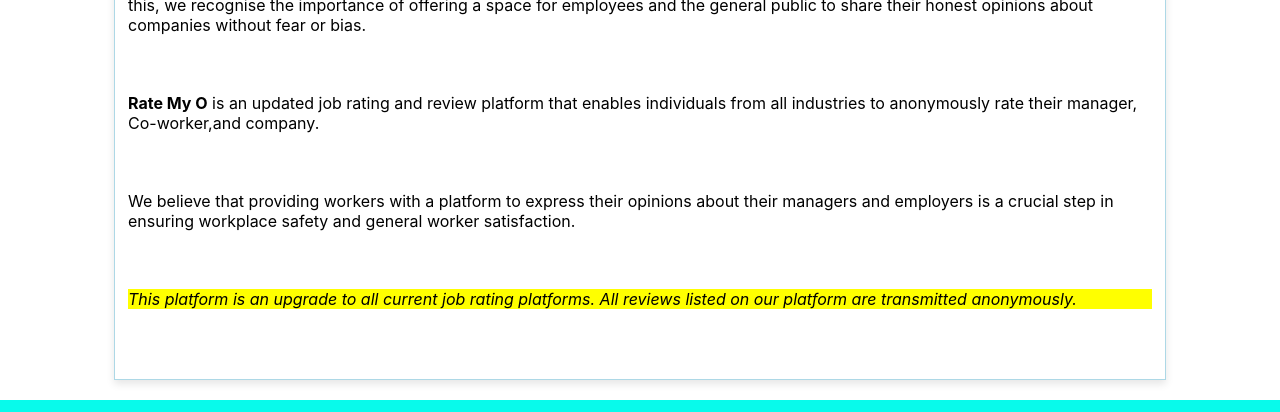
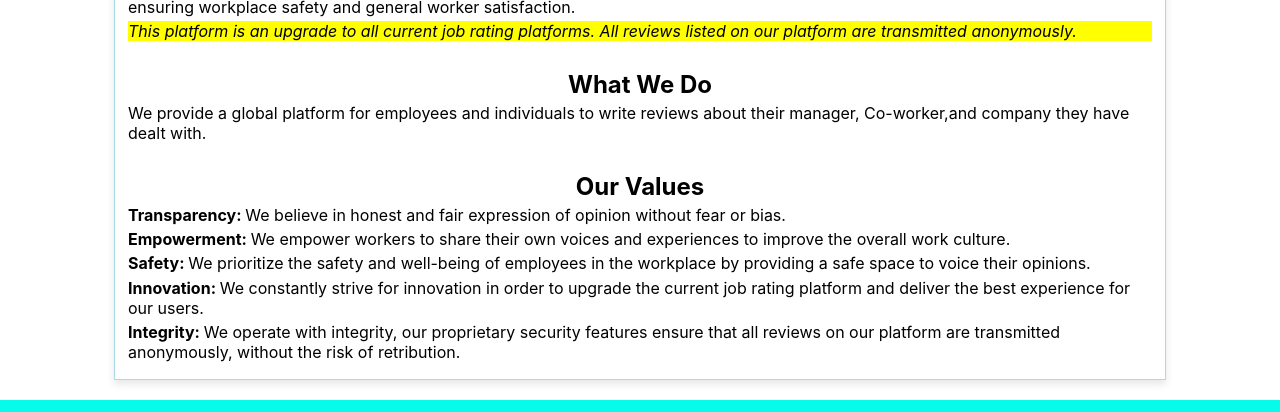
Before and after one commit to aliprogrammer309/rate-my-manager, a React (Create React App) app: page /about in a window 1280 px wide. Shown: the part 354-766 px from the top of the page. Built offline with nearby package versions, Linux system fonts and the light colour scheme; no server answers; the database is empty.

Commit message:
updated content of about page

```diff
--- a/src/pages/About/About.jsx
+++ b/src/pages/About/About.jsx
@@ -32,8 +32,38 @@
             This platform is an upgrade to all current job rating platforms. All
             reviews listed on our platform are transmitted anonymously.
           </em>
-          <br />
         </p>
+        <br />
+        <h2 style={{ textAlign: "center" }}>What We Do</h2>
+        <p>
+          We provide a global platform for employees and individuals to write
+          reviews about their manager, Co-worker,and company they have dealt
+          with.
+        </p>
+        <br />
+        <h2 style={{ textAlign: "center" }}>Our Values</h2>
+        <p>
+          <b>Transparency: </b>We believe in honest and fair expression of
+          opinion without fear or bias.
+        </p>
+        <p>
+          <b>Empowerment: </b>We empower workers to share their own voices and
+          experiences to improve the overall work culture.
+        </p>
+        <p>
+          <b>Safety: </b>We prioritize the safety and well-being of employees in
+          the workplace by providing a safe space to voice their opinions.
+        </p>
+        <p>
+          <b>Innovation: </b>We constantly strive for innovation in order to
+          upgrade the current job rating platform and deliver the best
+          experience for our users.
+        </p>
+        <p>
+          <b>Integrity: </b>We operate with integrity, our proprietary security
+          features ensure that all reviews on our platform are transmitted
+          anonymously, without the risk of retribution.
+        </p>{" "}
       </div>
     </>
   );
```
